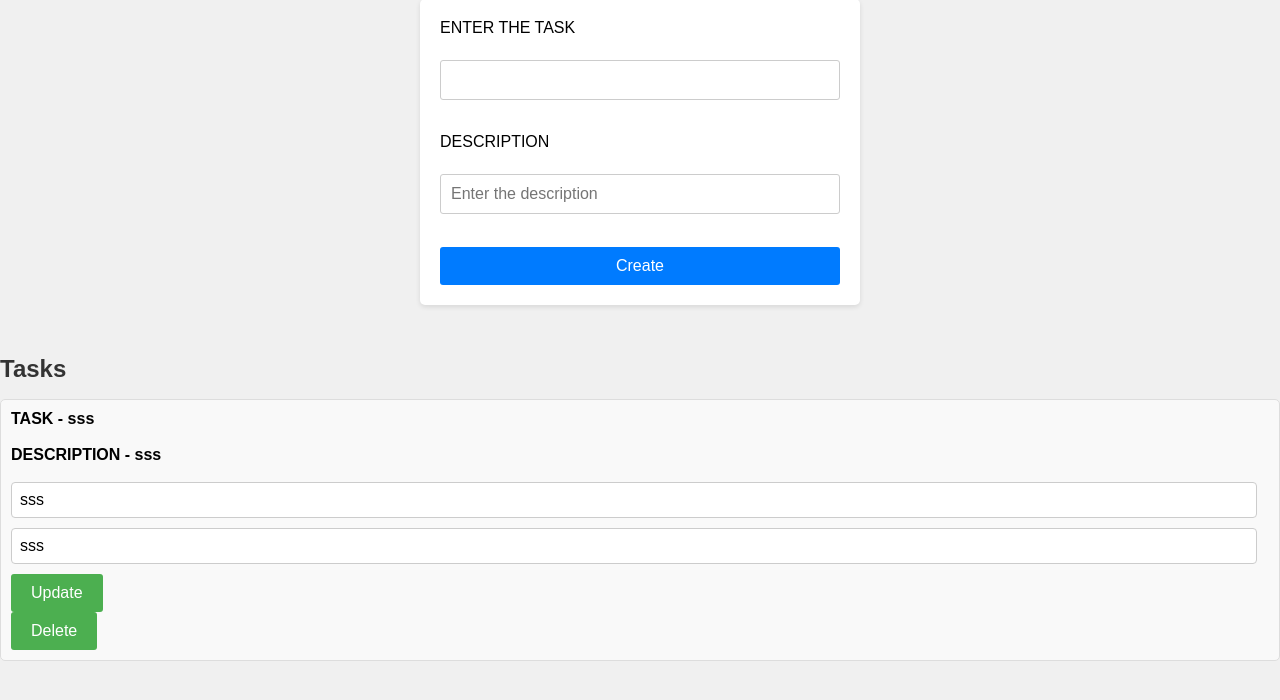
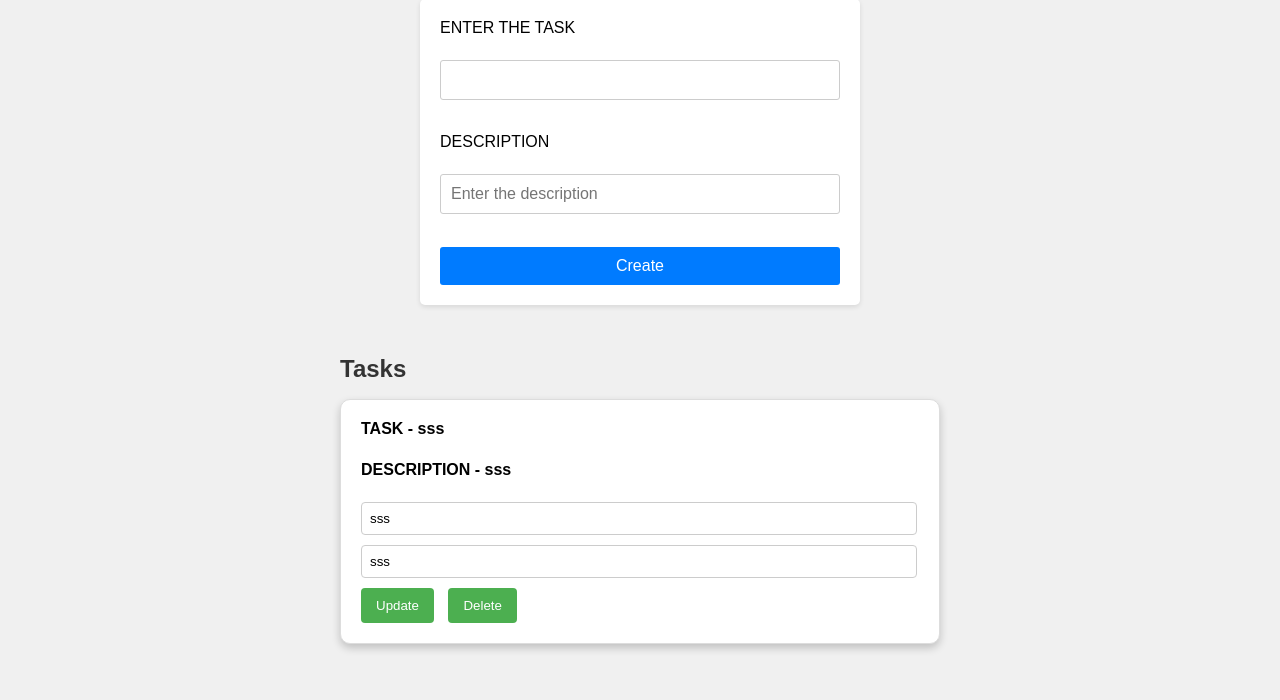
Before and after one commit to aayushsugandhi2703/SQLALCHEMY, a Flask app: page / in a window 1280 px wide. Shown: the part 51-751 px from the top of the page. Run offline with Flask 3, Linux system fonts and the light colour scheme.

Commit message:
did some changes in css

```diff
--- a/static/style.css
+++ b/static/style.css
@@ -1,4 +1,3 @@
-/* General styling */
 body {
     font-family: Arial, sans-serif;
     background-color: #f0f0f0;
@@ -15,21 +14,16 @@ body {
     box-shadow: 0 2px 5px rgba(0, 0, 0, 0.1);
 }
 
-/* Form styling */
-.container form,
-.create form {
+.container form {
     display: flex;
     flex-direction: column;
 }
 
-.container label,
-.create label {
+.container label {
     margin-bottom: 5px;
 }
 
-.container input[type="text"],
-.create input[type="text"],
-.tasks input[type="text"] {
+.container input[type="text"] {
     padding: 10px;
     margin-bottom: 15px;
     border: 1px solid #ccc;
@@ -37,9 +31,7 @@ body {
     font-size: 16px;
 }
 
-.container button[type="submit"],
-.create button,
-.tasks button {
+.container button[type="submit"] {
     padding: 10px 20px;
     background-color: #007bff;
     color: #fff;
@@ -50,15 +42,15 @@ body {
     transition: background-color 0.3s;
 }
 
-.container button[type="submit"]:hover,
-.create button:hover,
-.tasks button:hover {
+.container button[type="submit"]:hover {
     background-color: #0056b3;
 }
 
 /* Task list styling */
 .tasks {
     margin-top: 20px;
+    max-width: 600px;
+    margin: 50px auto;
 }
 
 .tasks h2 {
@@ -72,22 +64,27 @@ body {
 }
 
 .tasks li {
-    background-color: #f9f9f9;
+    background-color: #fff;
     border: 1px solid #ddd;
-    border-radius: 5px;
-    margin-bottom: 10px;
-    padding: 10px;
-    display: flex;
-    flex-direction: column;
+    border-radius: 10px;
+    margin-bottom: 20px;
+    padding: 20px;
+    box-shadow: 0 4px 8px rgba(0, 0, 0, 0.2);
+    transition: transform 0.3s;
+}
+
+.tasks li:hover {
+    transform: translateY(-10px);
 }
 
 .tasks label {
     font-weight: bold;
+    display: block;
+    margin-bottom: 5px;
 }
 
 .tasks form {
-    display: inline-block;
-    margin-right: 10px;
+    margin-top: 10px;
 }
 
 .tasks input[type="text"] {
@@ -95,15 +92,60 @@ body {
     padding: 8px;
     border: 1px solid #ccc;
     border-radius: 4px;
-    width: calc(100% - 20px);
+    width: calc(100% - 20px); /* Adjust width to fit the container */
 }
 
 .tasks button {
     background-color: #4CAF50;
+    color: white;
+    padding: 10px 15px;
+    border: none;
+    border-radius: 4px;
+    cursor: pointer;
 }
 
 .tasks button:hover {
     background-color: #45a049;
+}
+
+.tasks form[method="POST"] {
+    display: inline-block;
+    margin-right: 10px;
+}
+
+/* Create form styling */
+.create {
+    margin-bottom: 20px;
+}
+
+.create h2 {
+    color: #333;
+    margin-bottom: 10px;
+}
+
+.create form {
+    display: flex;
+    flex-direction: column;
+}
+
+.create input[type="text"] {
+    margin-bottom: 10px;
+    padding: 8px;
+    border: 1px solid #ccc;
+    border-radius: 4px;
+}
+
+.create button {
+    background-color: #008CBA;
+    color: white;
+    padding: 10px 15px;
+    border: none;
+    border-radius: 4px;
+    cursor: pointer;
+}
+
+.create button:hover {
+    background-color: #007B9A;
 }
 
 /* Flash messages styling */
```
Also changed, not shown: instance/task.db.
